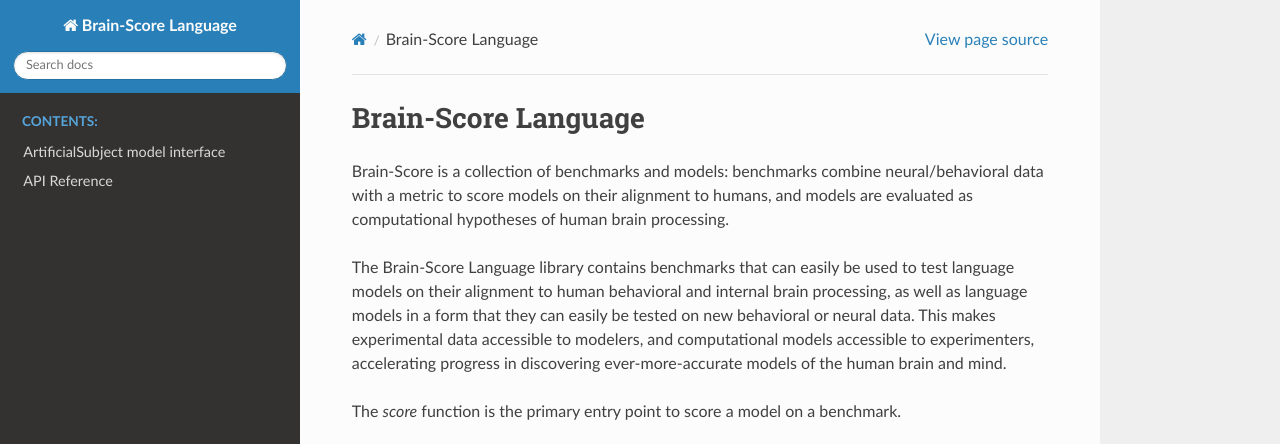
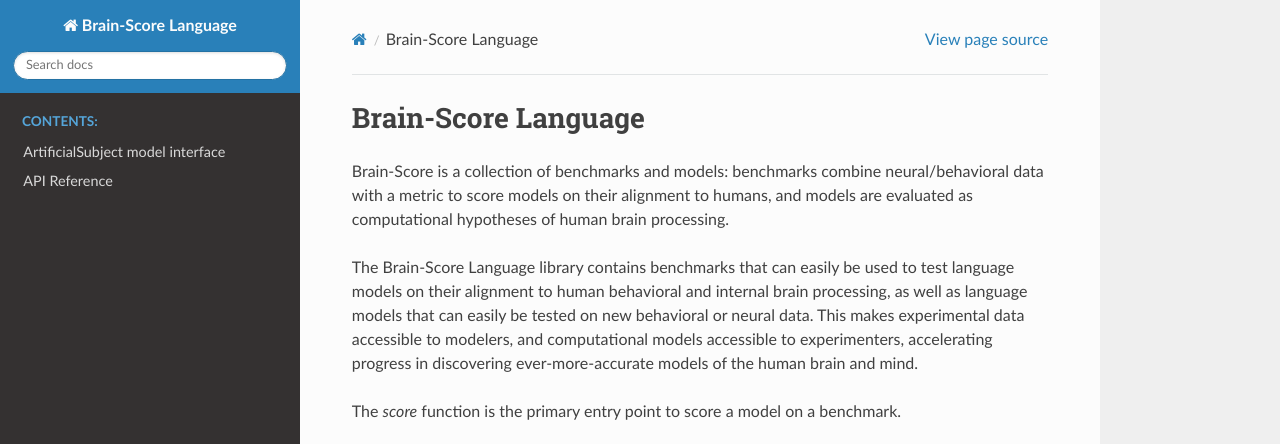
Before and after one commit to brain-score/language, a Sphinx documentation site: the page built from docs/source/index.rst, in a window 1280 px wide, cut to the strip 0-444 px from the top of the page. Built offline with Sphinx 7.4.7 and the Read the Docs theme 2.0.0, drawn with Linux system fonts in a browser that asks for light colours; pages that are not in the unit, such as notebooks, are missing from menus.

Commit message:
simplify model wording
Co-authored-by: kvfairchild <kvg0@mit.edu>

```diff
--- a/docs/source/index.rst
+++ b/docs/source/index.rst
@@ -8,7 +8,7 @@ and models are evaluated as computational hypotheses of human brain processing.
 The Brain-Score Language library contains
 benchmarks that can easily be used to test language models on their alignment to human behavioral and internal brain
 processing,
-as well as language models in a form that they can easily be tested on new behavioral or neural data.
+as well as language models that can easily be tested on new behavioral or neural data.
 This makes experimental data accessible to modelers, and computational models accessible to experimenters,
 accelerating progress in discovering ever-more-accurate models of the human brain and mind.
 
```
